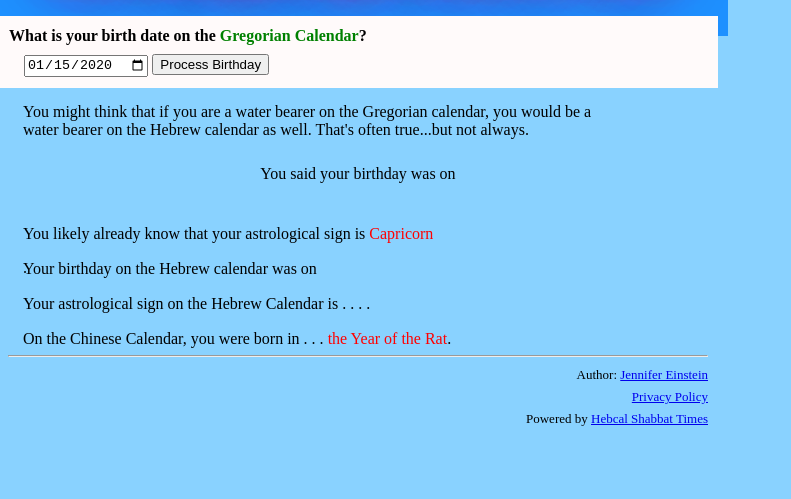
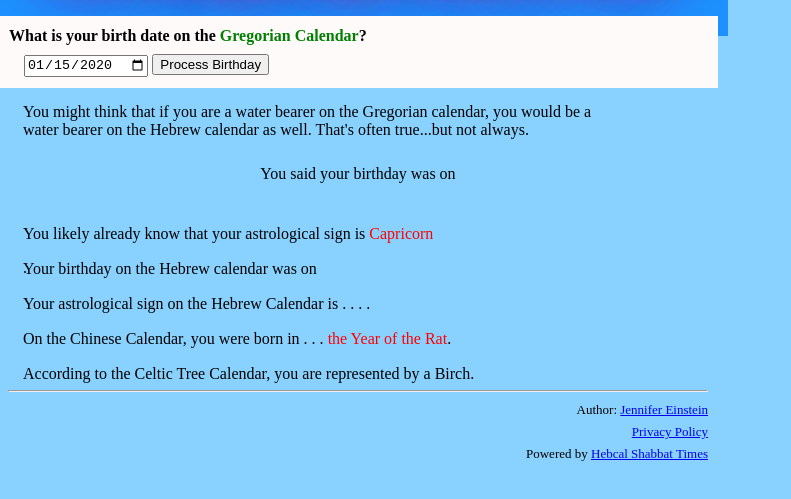
Before and after one commit to JenniferEinstein/Astrological-Signs-Around-the-World, a website: page index.html in a window 1280 px wide. Both pictures are taken after typing "2020-01-15" into the empty fields and a click on the input "Process Birthday". Shown: the part 89-588 px from the top of the page, without its empty margins (0-791 px from the left). Drawn offline with Linux system fonts and the light colour scheme; no server answers.

Commit message:
Moved extraneous files to a newly created Not Using folder

```diff
--- a/index.html
+++ b/index.html
@@ -56,7 +56,12 @@
                         <span id="chineseYear"></span>.
                     </p>
                 </div>
+                <div class="div7 Celtic">
+                    <p>According to the Celtic Tree Calendar, you are represented by <span id="celticSpan"></span>.
+                    </p>
                 </div>
+
+            </div>
 <!-- keep for later
     <aside class="stayInTouch">
         <form class="form">
--- a/style2.css
+++ b/not using/style2.css
@@ -177,6 +177,7 @@ section.main {
 #chineseYear {    color:red;}
 #gregorianRed {    color:red;}
 #hebrewRed {    color:red;}
+#celticSpan { color: red}
 
 .hidden {   display:none}
 p.rtl {direction:rtl}
--- a/zodiak.js
+++ b/zodiak.js
@@ -218,8 +218,64 @@ function getChineseZodiac(bYear) {
 }
 
 
+// ======    Find the Celtic Tree Sign ======
+// Map each Celtic tree zodiac sign to its date range
+const celticTreeZodiac = [
+  { sign: "Birch", start: "12-24", end: "01-20" },
+  { sign: "Rowan", start: "01-21", end: "02-17" },
+  { sign: "Ash", start: "02-18", end: "03-17" },
+  { sign: "Alder", start: "03-18", end: "04-14" },
+  { sign: "Willow", start: "04-15", end: "05-12" },
+  { sign: "Hawthorn", start: "05-13", end: "06-09" },
+  { sign: "Oak", start: "06-10", end: "07-07" },
+  { sign: "Holly", start: "07-08", end: "08-04" },
+  { sign: "Hazel", start: "08-05", end: "09-01" },
+  { sign: "Vine", start: "09-02", end: "09-29" },
+  { sign: "Ivy", start: "09-30", end: "10-27" },
+  { sign: "Reed", start: "10-28", end: "11-24" },
+  { sign: "Elder", start: "11-25", end: "12-23" }
+];
 
+// Helper function to check if a date is within a range
+function isDateInRange(monthDay, start, end) {
+  if (start > end) { // range wraps around the year end
+    return monthDay >= start || monthDay <= end;
+  }
+  return monthDay >= start && monthDay <= end;
+}
 
+// Function to determine Celtic tree zodiac sign
+function getCelticTreeZodiac(bMonthDay) {
+  for (let i = 0; i < celticTreeZodiac.length; i++) {
+    const { sign, start, end } = celticTreeZodiac[i];
+    if (isDateInRange(bMonthDay, start, end)) {
+      return sign;
+    }
+  }
+  return "Unknown";
+}
+
+// Function to determine the correct article for the Celtic tree sign
+function getArticle(sign) {
+  const vowels = ["A", "E", "I", "O", "U"];
+  return vowels.includes(sign.charAt(0).toUpperCase()) ? "an" : "a";
+}
+
+// ==== celtic event listener =====
+submission.addEventListener("submit", (e) => {
+  e.preventDefault();
+
+  let birthday = document.getElementById("birthday").value;
+  bYear = birthday.slice(0, 4);
+  bMonthDay = birthday.slice(5, 10); // Format as "MM-DD"
+
+  // Calculate Celtic tree zodiac and update the DOM
+  const celticSign = getCelticTreeZodiac(bMonthDay);
+  const article = getArticle(celticSign);
+
+  document.getElementById("celticSpan").innerHTML = `${article} ${celticSign}`;
+
+});
 
 
 
```
Also changed, not shown: not using/index2.html (renamed from index2.html).
